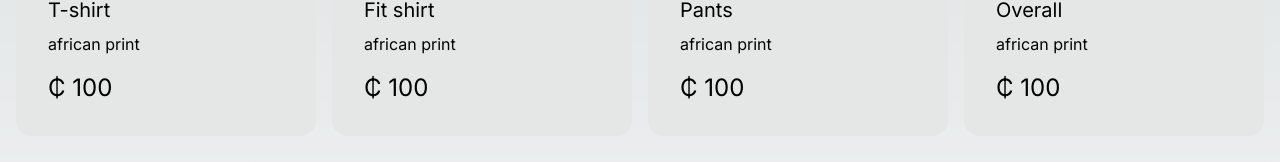
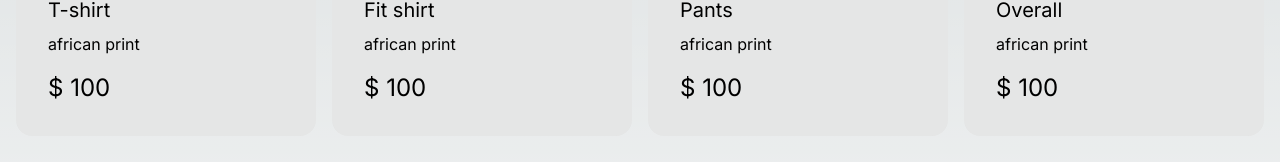
Before and after one commit to owusuvictorjnr/Asempa-ts, a Next.js app: page / in a window 1280 px wide. Shown: the part 404-566 px from the top of the page. Built offline with nearby package versions, Linux system fonts and the light colour scheme.

Commit message:
from cedi to  dollar

```diff
--- a/components/products/ProductItem.tsx
+++ b/components/products/ProductItem.tsx
@@ -26,7 +26,7 @@ export default function ProductItem({ product }: { product: Product }) {
         <p className="mb-2">{product.brand}</p>
 
         <div className="card-actions flex items-center justify-between">
-          <span className="text-2xl">&#x20B5; {product.price}</span>
+          <span className="text-2xl">$ {product.price}</span>
         </div>
       </div>
     </div>
```
